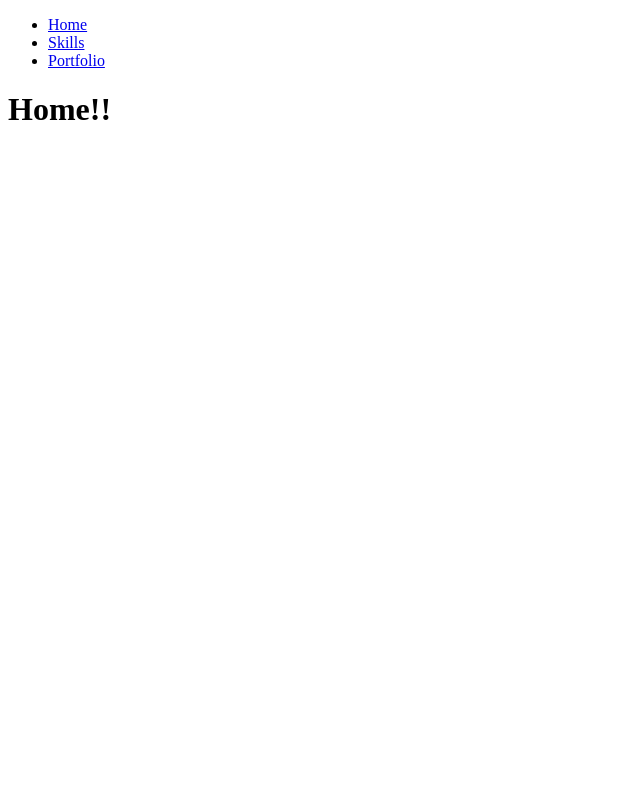
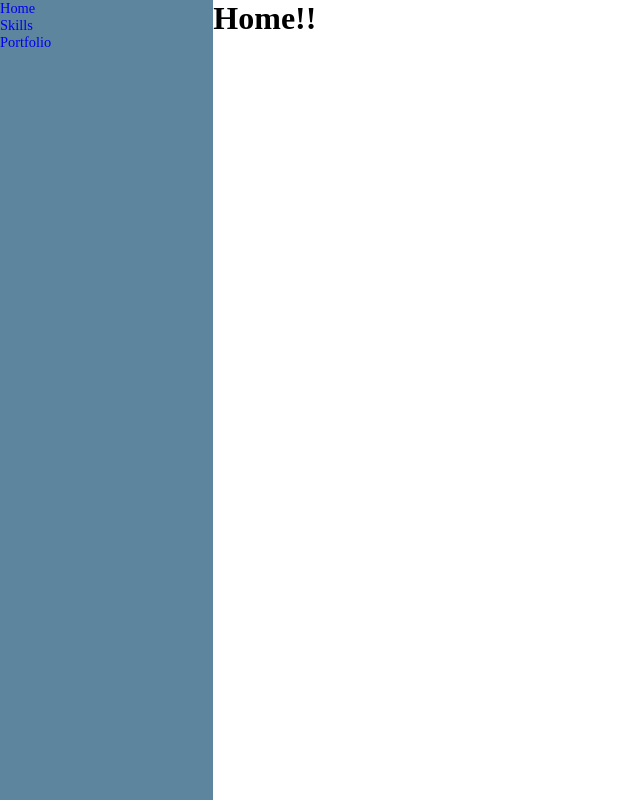
Before and after one commit to Bialek/NewPortfolio, a React (Create React App) app: page / in a window 1280 px wide. Shown: the whole page, without its empty margins (0-640 px from the left). Built offline with nearby package versions, Linux system fonts and the light colour scheme.

Commit message:
Globals styles added

```diff
--- a/src/App.js
+++ b/src/App.js
@@ -2,34 +2,39 @@ import React, { Component } from 'react';
 import {
   BrowserRouter as Router,
   Route,
-  Link
 } from 'react-router-dom';
 
 import Home from './Home';
 import Skills from './Skills';
 import Portfolio from './Portfolio';
+import { Page, Nav, NavList, NavItem, MainPage, NavLink } from './Styled/App';
 
 class App extends Component {
   render() {
     return (
       <Router>
-        <div className="container">
-          <ul>
-            <li>
-              <Link to="/">Home</Link>
-            </li>
-            <li>
-              <Link to="/skills">Skills</Link>
-            </li>
-            <li>
-              <Link to="/portfolio">Portfolio</Link>
-            </li>
-          </ul>
+        <Page>
+          <Nav>
+            <NavList>
+              <NavItem>
+                <NavLink to="/">Home</NavLink>
+              </NavItem>
+              <NavItem>
+                <NavLink to="/skills">Skills</NavLink>
+              </NavItem>
+              <NavItem>
+                <NavLink to="/portfolio">Portfolio</NavLink>
+              </NavItem>
+            </NavList>
+          </Nav>
 
-          <Route exact path="/" component={Home} />
-          <Route path="/skills" component={Skills} />
-          <Route path="/portfolio" component={Portfolio} />
-        </div>
+          <MainPage>
+            <Route exact path="/" component={Home} />
+            <Route path="/skills" component={Skills} />
+            <Route path="/portfolio" component={Portfolio} />
+          </MainPage>
+
+        </Page>
       </Router>
     );
   }
--- /dev/null
+++ b/src/Styled/App.js
@@ -0,0 +1,31 @@
+import styled from 'styled-components';
+import { Link } from 'react-router-dom';
+
+export const Page = styled.div`
+display: flex;
+`
+
+export const Nav = styled.div`
+    width: 20%;
+    height: 100vh;
+    z-index: 2;
+    font-size: .9em;
+    color: #fff;
+    background-color: rgba(26, 82, 118, 0.7);
+`
+
+export const NavList = styled.ul`
+    list-style: none;
+`
+
+export const NavItem = styled.li`
+    text-decoration: none;
+`
+
+export const NavLink = styled(Link)`
+    text-decoration: none;
+`
+
+export const MainPage = styled.div`
+    width: 100%;
+`
--- /dev/null
+++ b/src/Styled/GlobalStyle.js
@@ -0,0 +1,10 @@
+import { createGlobalStyle } from 'styled-components';
+
+export const GlobalStyle = createGlobalStyle`
+	* {
+		margin: 0;
+		padding: 0;
+		box-sizing: border-box;
+		outline: none;
+	}
+`
--- a/src/Styled/Navigation.js
+++ /dev/null
@@ -1,5 +0,0 @@
-import styled from 'styled-components';
-
-export const Navigation = styled.div`
-
-`
--- a/src/index.js
+++ b/src/index.js
@@ -1,5 +1,13 @@
 import React from 'react';
 import ReactDOM from 'react-dom';
 import App from './App';
+import { GlobalStyle } from './Styled/GlobalStyle';
 
-ReactDOM.render(<App />, document.getElementById('root'));
+
+ReactDOM.render(
+		<div>
+			<App />
+			<GlobalStyle />
+		</div>,
+		document.getElementById('root')
+	);
```
